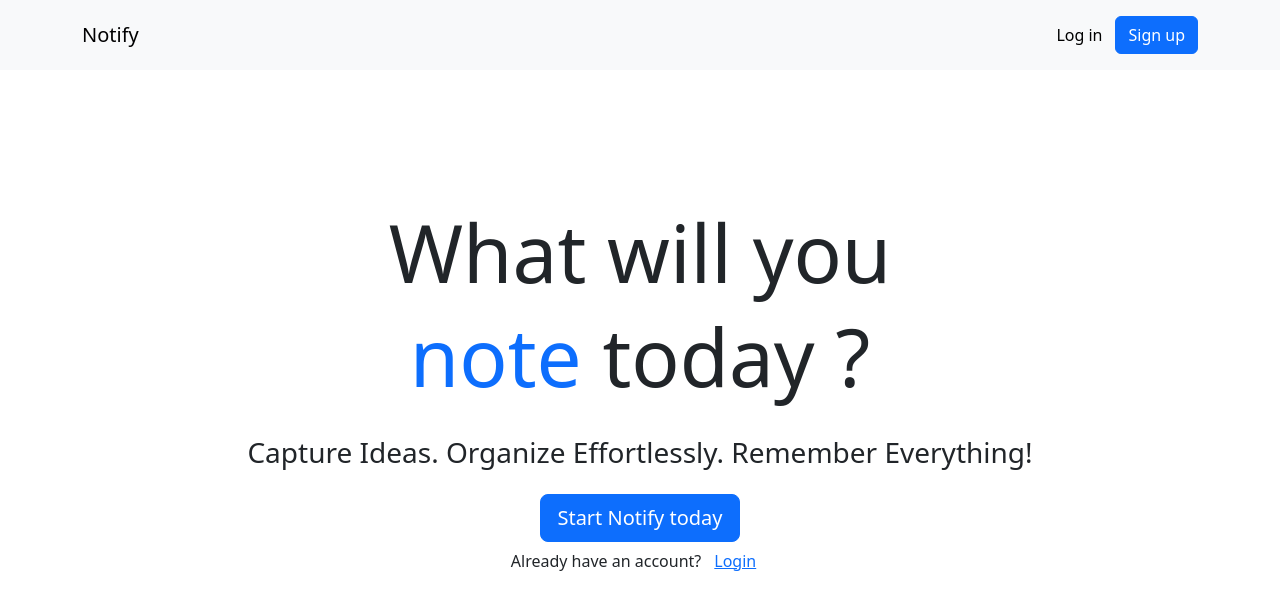
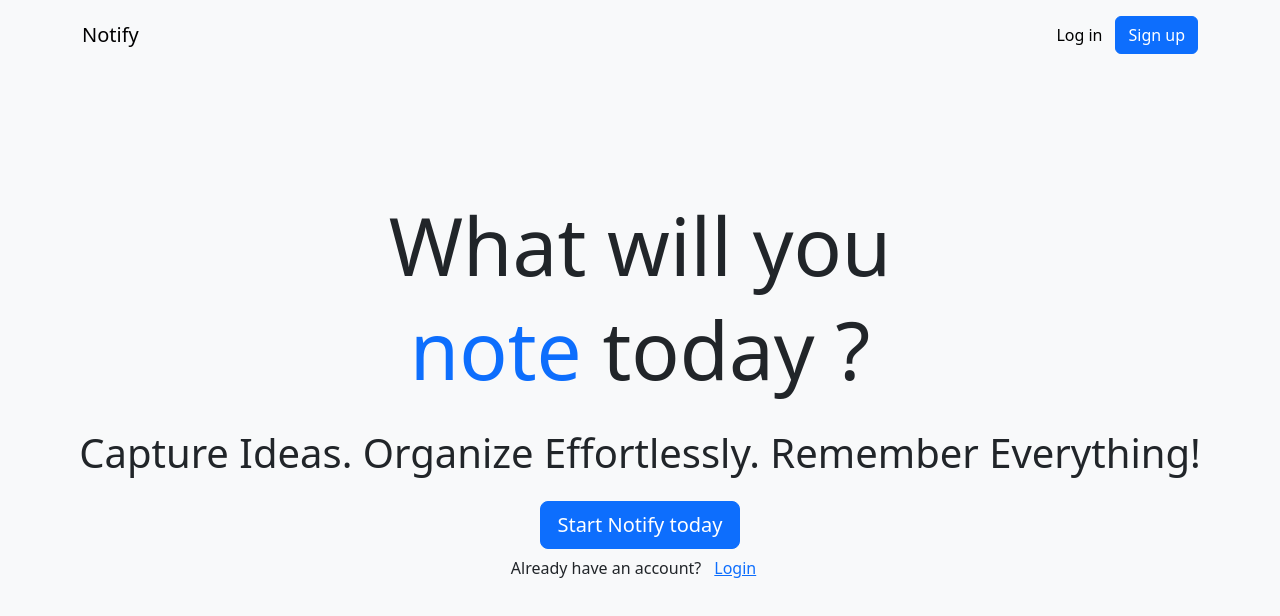
Before and after one commit to sabinacharyadev/clerk-note-client, a React (Vite) app: page / in a window 1280 px wide. Shown: the top 616 px of the page. Built offline with nearby package versions, Linux system fonts and the light colour scheme; no server answers.

Commit message:
tagline updated

```diff
--- a/src/App.jsx
+++ b/src/App.jsx
@@ -14,14 +14,14 @@ function App() {
     <>
       <SignedOut>
         <NavBarSignOut />
-        <Container>
+        <div className="bg-body-tertiary vw-100">
           <Row className="vh-100">
             <Stack className="d-flex justify-content-center align-items-center">
               <h1 className="display-1">What will you</h1>
               <h1 className="display-1">
                 <span className="text-primary">note</span> today ?
               </h1>
-              <h3 className="my-4">
+              <h3 className="my-4 display-6 ">
                 Capture Ideas. Organize Effortlessly. Remember Everything!
               </h3>
 
@@ -39,7 +39,7 @@ function App() {
               </p>
             </Stack>
           </Row>
-        </Container>
+        </div>
       </SignedOut>
 
       <SignedIn>
```
